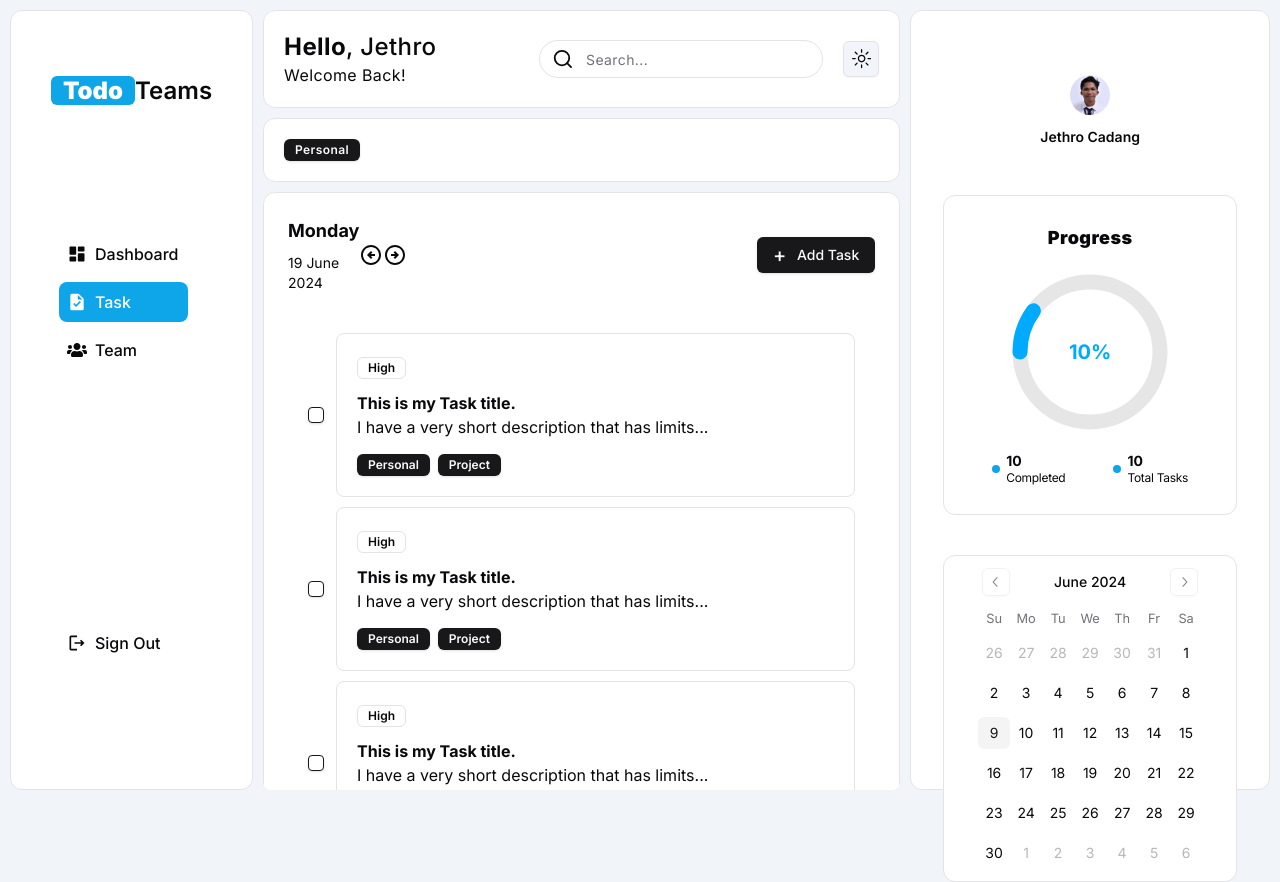
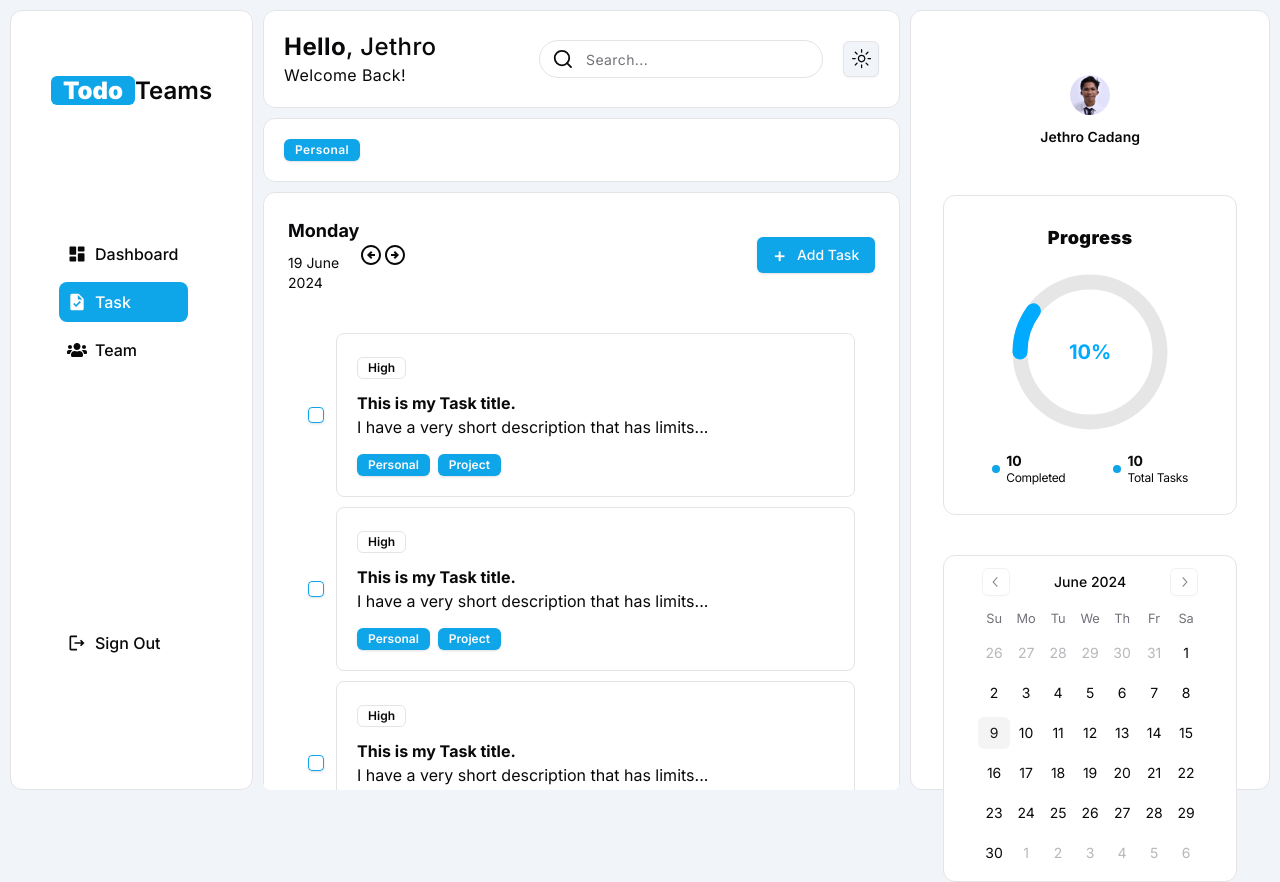
Before and after one commit to jethrocadang/next-todo-list, a Next.js app: page /tasks in a window 1280 px wide. Built offline with nearby package versions, Linux system fonts and the light colour scheme.

Commit message:
style:[change root color]

```diff
--- a/src/app/globals.css
+++ b/src/app/globals.css
@@ -13,7 +13,7 @@
     --popover: 0 0% 100%;
     --popover-foreground: 240 10% 3.9%;
 
-    --primary: 240 5.9% 10%;
+    --primary: 198.6 88.7% 48.4%;
     --primary-foreground: 0 0% 98%;
 
     --secondary: 240 4.8% 95.9%;
@@ -45,7 +45,7 @@
     --popover: 240 10% 3.9%;
     --popover-foreground: 0 0% 98%;
 
-    --primary: 0 0% 98%;
+    --primary: 198.6 88.7% 48.4%;
     --primary-foreground: 240 5.9% 10%;
 
     --secondary: 240 3.7% 15.9%;
```
